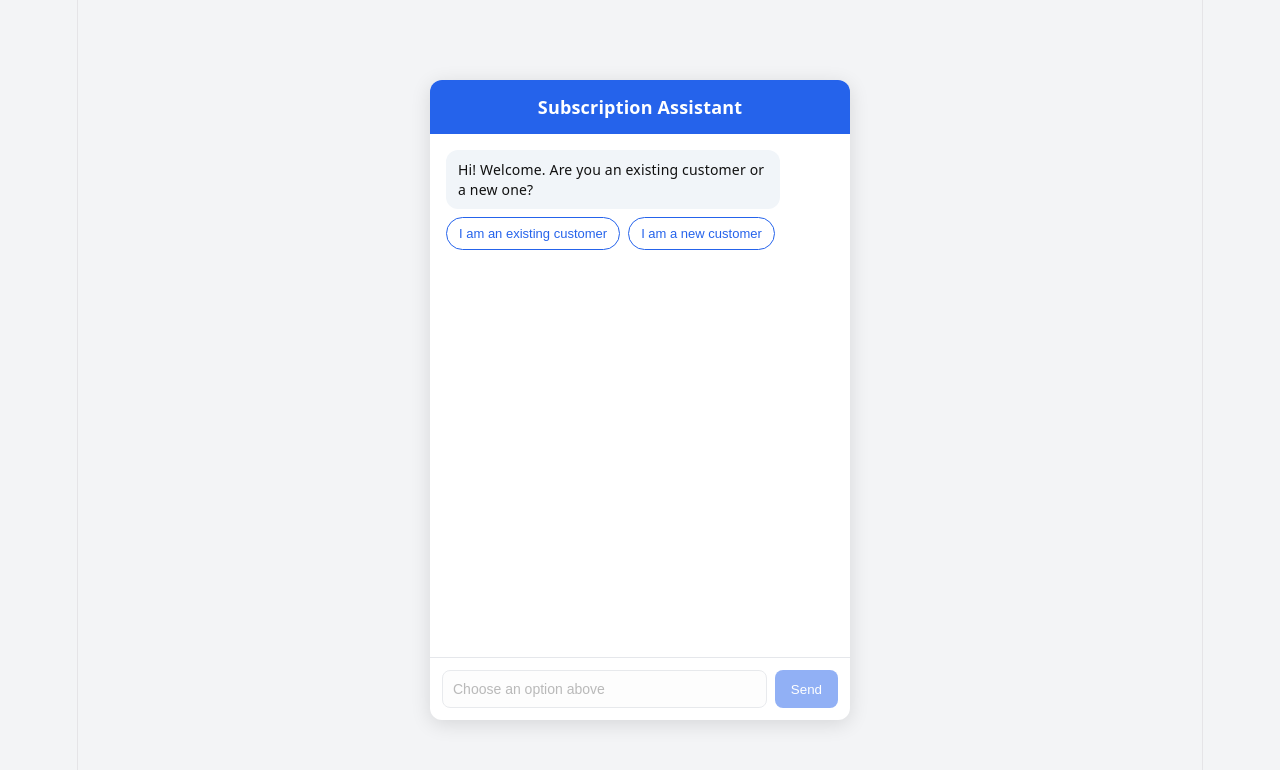
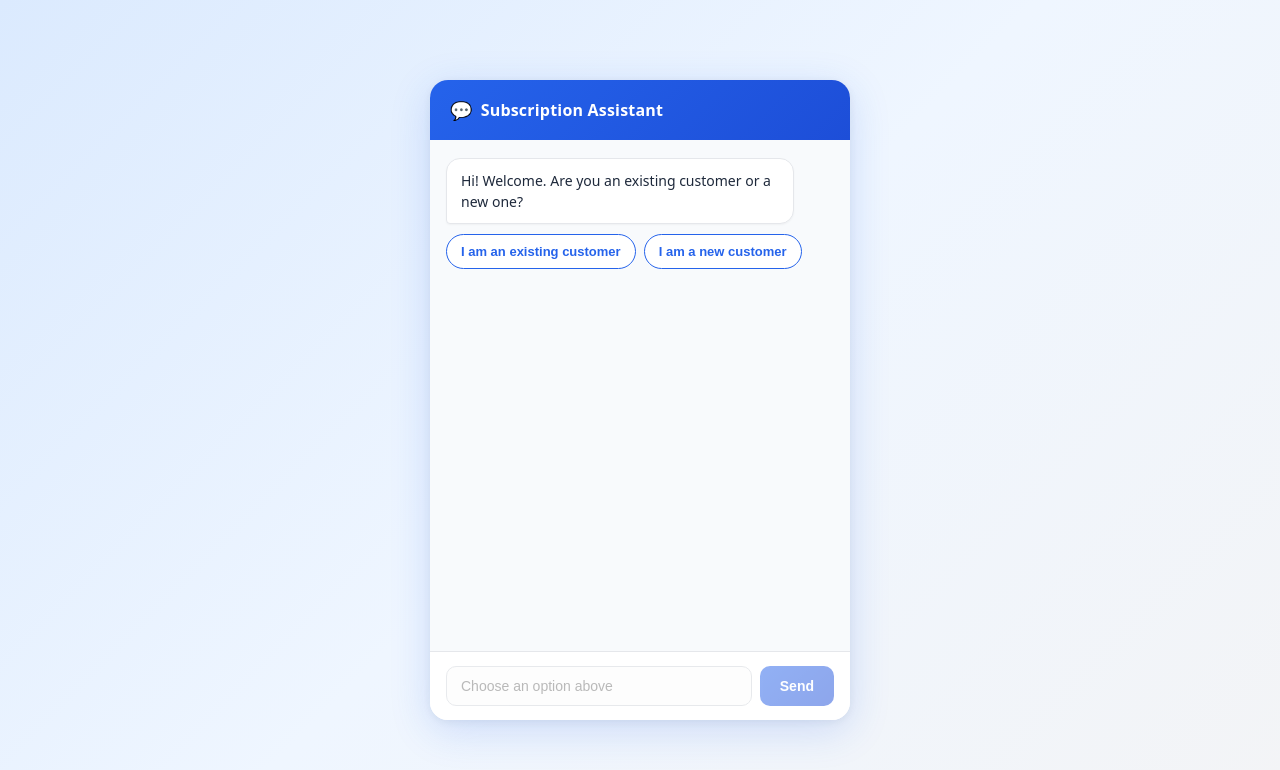
Before and after one commit to sujithavenkadesh/subscription-chatbot, a React (Vite) app in the folder client/: page / in a window 1280 px wide. Shown: the top 770 px of the page. Built offline with nearby package versions, Linux system fonts and the light colour scheme; no server answers.

Commit message:
Clean up unused default Vite boilerplate CSS

```diff
--- a/client/src/components/ChatWindow.css
+++ b/client/src/components/ChatWindow.css
@@ -1,14 +1,143 @@
-.chat { width: 100%; max-width: 420px; height: 640px; max-height: 90vh; display: flex; flex-direction: column; background: #fff; border-radius: 12px; box-shadow: 0 4px 20px rgba(0,0,0,.12); overflow: hidden; }
-.chat-header { background: #2563eb; color: #fff; padding: 14px 16px; font-weight: 600; }
-.chat-body { flex: 1; overflow-y: auto; padding: 16px; display: flex; flex-direction: column; gap: 8px; }
-.msg { max-width: 80%; padding: 10px 12px; border-radius: 12px; white-space: pre-line; line-height: 1.4; font-size: 14px; }
-.msg.bot { background: #f1f5f9; color: #111; align-self: flex-start; }
-.msg.user { background: #2563eb; color: #fff; align-self: flex-end; }
-.options { display: flex; flex-wrap: wrap; gap: 8px; }
-.options button { border: 1px solid #2563eb; background: #fff; color: #2563eb; padding: 8px 12px; border-radius: 999px; cursor: pointer; font-size: 13px; }
-.options button:hover { background: #eff6ff; }
-.chat-input { display: flex; gap: 8px; padding: 12px; border-top: 1px solid #e5e7eb; }
-.chat-input input { flex: 1; padding: 10px; border: 1px solid #d1d5db; border-radius: 8px; font-size: 14px; }
-.chat-input button { background: #2563eb; color: #fff; border: 0; padding: 0 16px; border-radius: 8px; cursor: pointer; }
-.chat-input button:disabled, .chat-input input:disabled, .options button:disabled { opacity: .5; cursor: not-allowed; }
-.msg { text-align: left; }
+.chat {
+  width: 100%;
+  max-width: 420px;
+  height: 640px;
+  max-height: 90vh;
+  display: flex;
+  flex-direction: column;
+  background: #fff;
+  border-radius: 18px;
+  box-shadow: 0 10px 40px rgba(37, 99, 235, 0.18), 0 2px 8px rgba(0,0,0,.06);
+  overflow: hidden;
+  font-family: system-ui, -apple-system, sans-serif;
+}
+
+.chat-header {
+  background: linear-gradient(135deg, #2563eb, #1d4ed8);
+  color: #fff;
+  padding: 18px 20px;
+  font-weight: 700;
+  font-size: 16px;
+  letter-spacing: 0.2px;
+  display: flex;
+  align-items: center;
+  gap: 8px;
+}
+
+.chat-header::before {
+  content: "💬";
+  font-size: 18px;
+}
+
+.chat-body {
+  flex: 1;
+  overflow-y: auto;
+  padding: 18px 16px;
+  display: flex;
+  flex-direction: column;
+  gap: 10px;
+  background: #f8fafc;
+}
+
+.msg {
+  max-width: 82%;
+  padding: 11px 14px;
+  border-radius: 14px;
+  white-space: pre-line;
+  line-height: 1.5;
+  font-size: 14px;
+  text-align: left;
+  box-shadow: 0 1px 2px rgba(0,0,0,.04);
+}
+
+.msg.bot {
+  background: #fff;
+  color: #1e293b;
+  align-self: flex-start;
+  border: 1px solid #e5e7eb;
+  border-bottom-left-radius: 4px;
+}
+
+.msg.user {
+  background: linear-gradient(135deg, #2563eb, #1d4ed8);
+  color: #fff;
+  align-self: flex-end;
+  border-bottom-right-radius: 4px;
+}
+
+.options {
+  display: flex;
+  flex-wrap: wrap;
+  gap: 8px;
+  justify-content: flex-start;
+}
+
+.options button {
+  border: 1.5px solid #2563eb;
+  background: #fff;
+  color: #2563eb;
+  padding: 9px 14px;
+  border-radius: 999px;
+  cursor: pointer;
+  font-size: 13px;
+  font-weight: 600;
+  transition: background 0.15s, transform 0.1s;
+}
+
+.options button:hover:not(:disabled) {
+  background: #eff6ff;
+  transform: translateY(-1px);
+}
+
+.options button:active:not(:disabled) {
+  transform: translateY(0);
+}
+
+.chat-input {
+  display: flex;
+  gap: 8px;
+  padding: 14px 16px;
+  border-top: 1px solid #e5e7eb;
+  background: #fff;
+}
+
+.chat-input input {
+  flex: 1;
+  padding: 11px 14px;
+  border: 1.5px solid #d1d5db;
+  border-radius: 10px;
+  font-size: 14px;
+  outline: none;
+  transition: border-color 0.15s;
+}
+
+.chat-input input:focus {
+  border-color: #2563eb;
+}
+
+.chat-input button {
+  background: linear-gradient(135deg, #2563eb, #1d4ed8);
+  color: #fff;
+  border: 0;
+  padding: 0 20px;
+  border-radius: 10px;
+  cursor: pointer;
+  font-weight: 600;
+  font-size: 14px;
+}
+
+.chat-input button:disabled,
+.chat-input input:disabled,
+.options button:disabled {
+  opacity: .5;
+  cursor: not-allowed;
+}
+
+/* scrollbar polish */
+.chat-body::-webkit-scrollbar {
+  width: 6px;
+}
+.chat-body::-webkit-scrollbar-thumb {
+  background: #cbd5e1;
+  border-radius: 10px;
+}
--- a/client/src/index.css
+++ b/client/src/index.css
@@ -1,116 +1,13 @@
-:root {
-  --text: #6b6375;
-  --text-h: #08060d;
-  --bg: #fff;
-  --border: #e5e4e7;
-  --code-bg: #f4f3ec;
-  --accent: #aa3bff;
-  --accent-bg: rgba(170, 59, 255, 0.1);
-  --accent-border: rgba(170, 59, 255, 0.5);
-  --social-bg: rgba(244, 243, 236, 0.5);
-  --shadow:
-    rgba(0, 0, 0, 0.1) 0 10px 15px -3px, rgba(0, 0, 0, 0.05) 0 4px 6px -2px;
-
-  --sans: system-ui, 'Segoe UI', Roboto, sans-serif;
-  --heading: system-ui, 'Segoe UI', Roboto, sans-serif;
-  --mono: ui-monospace, Consolas, monospace;
-
-  font: 18px/145% var(--sans);
-  letter-spacing: 0.18px;
-  color-scheme: light dark;
-  color: var(--text);
-  background: var(--bg);
-  font-synthesis: none;
-  text-rendering: optimizeLegibility;
-  -webkit-font-smoothing: antialiased;
-  -moz-osx-font-smoothing: grayscale;
-
-  @media (max-width: 1024px) {
-    font-size: 16px;
-  }
-}
-
-@media (prefers-color-scheme: dark) {
-  :root {
-    --text: #9ca3af;
-    --text-h: #f3f4f6;
-    --bg: #16171d;
-    --border: #2e303a;
-    --code-bg: #1f2028;
-    --accent: #c084fc;
-    --accent-bg: rgba(192, 132, 252, 0.15);
-    --accent-border: rgba(192, 132, 252, 0.5);
-    --social-bg: rgba(47, 48, 58, 0.5);
-    --shadow:
-      rgba(0, 0, 0, 0.4) 0 10px 15px -3px, rgba(0, 0, 0, 0.25) 0 4px 6px -2px;
-  }
-
-  #social .button-icon {
-    filter: invert(1) brightness(2);
-  }
-}
-
 body {
   margin: 0;
+  font-family: system-ui, sans-serif;
+  background: linear-gradient(135deg, #dbeafe 0%, #eff6ff 50%, #f3f4f6 100%);
 }
-
-#root {
-  width: 1126px;
-  max-width: 100%;
-  margin: 0 auto;
-  text-align: center;
-  border-inline: 1px solid var(--border);
-  min-height: 100svh;
+.app {
+  min-height: 100vh;
   display: flex;
-  flex-direction: column;
+  justify-content: center;
+  align-items: center;
+  padding: 16px;
   box-sizing: border-box;
 }
-
-h1,
-h2 {
-  font-family: var(--heading);
-  font-weight: 500;
-  color: var(--text-h);
-}
-
-h1 {
-  font-size: 56px;
-  letter-spacing: -1.68px;
-  margin: 32px 0;
-  @media (max-width: 1024px) {
-    font-size: 36px;
-    margin: 20px 0;
-  }
-}
-h2 {
-  font-size: 24px;
-  line-height: 118%;
-  letter-spacing: -0.24px;
-  margin: 0 0 8px;
-  @media (max-width: 1024px) {
-    font-size: 20px;
-  }
-}
-p {
-  margin: 0;
-}
-
-code,
-.counter {
-  font-family: var(--mono);
-  display: inline-flex;
-  border-radius: 4px;
-  color: var(--text-h);
-}
-
-code {
-  font-size: 15px;
-  line-height: 135%;
-  padding: 4px 8px;
-  background: var(--code-bg);
-}
-
-body
-{ margin: 0; font-family: system-ui, sans-serif; background: #f3f4f6; }
-.app { min-height: 100vh; display: flex; justify-content: center; align-items: center; padding: 16px; box-sizing: border-box;
-}
```
